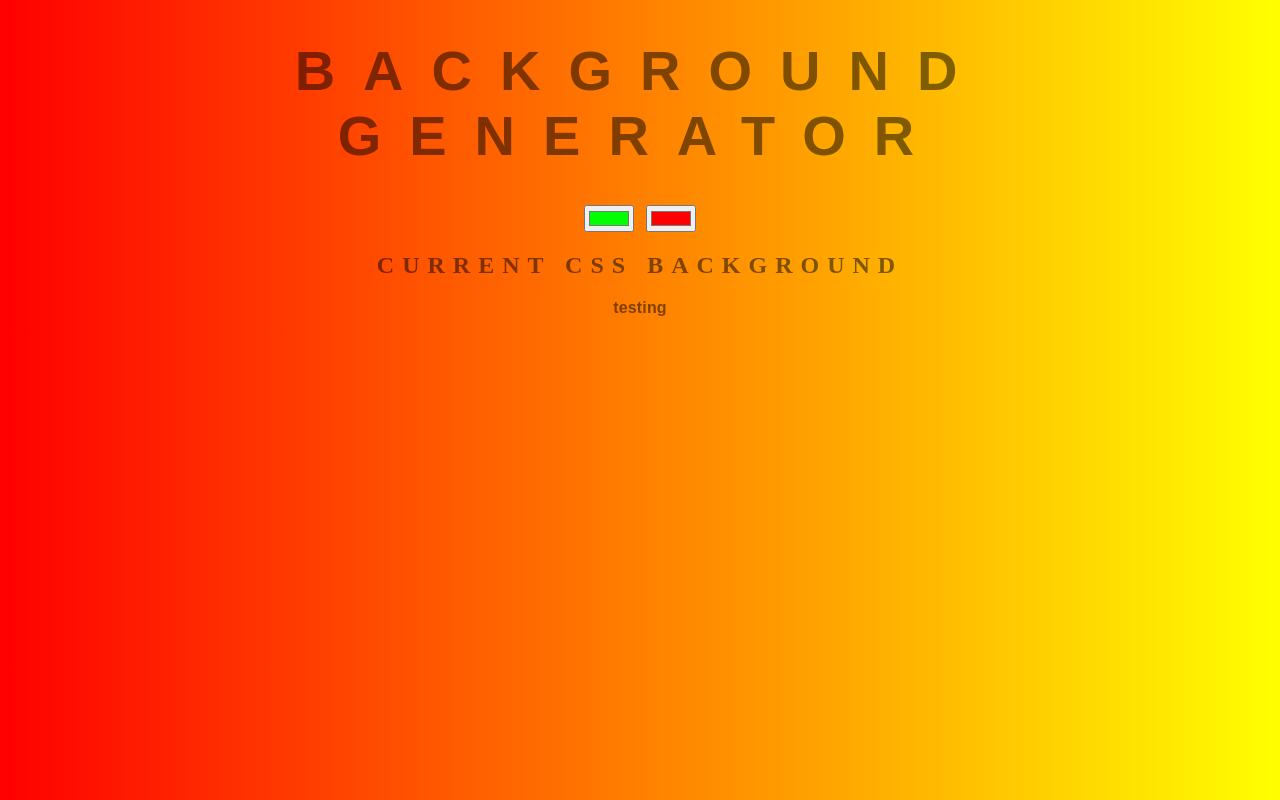
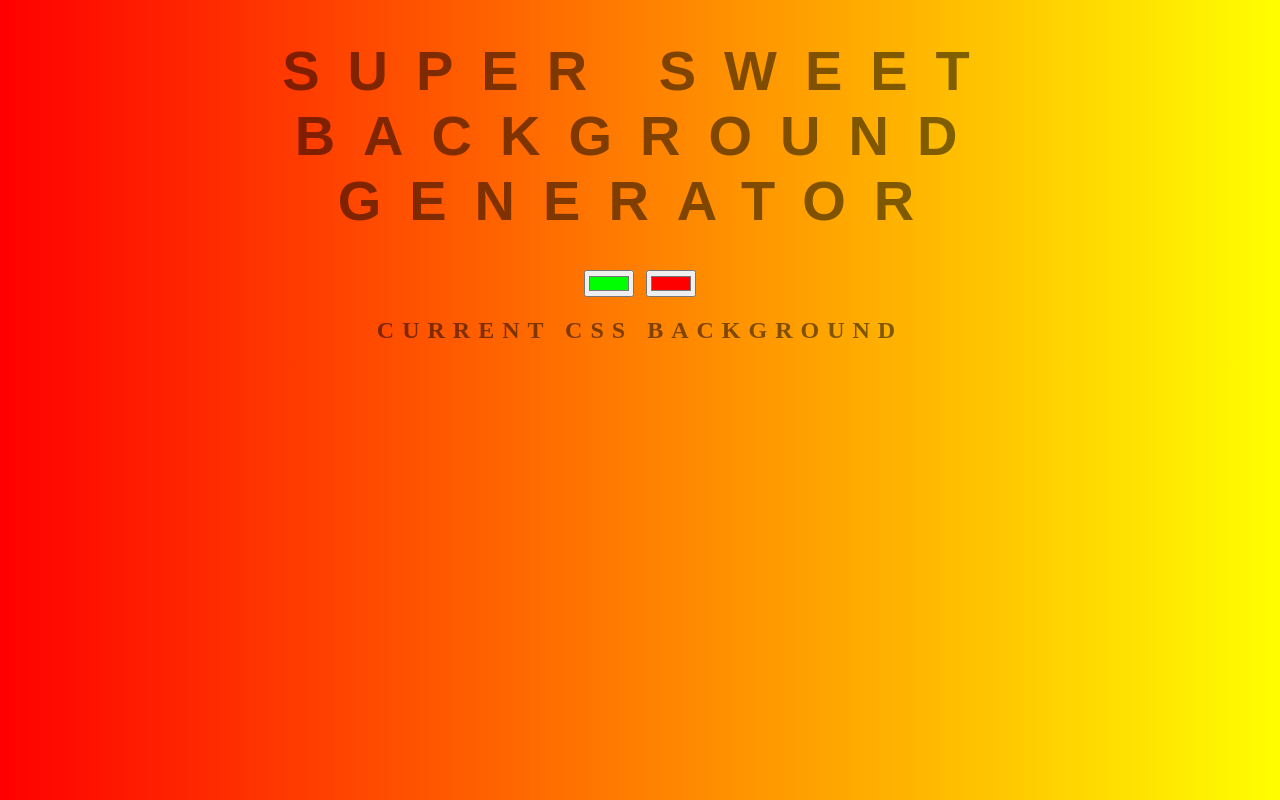
Before and after one commit to woodmatt/background-generator, a plain HTML site: page index.html in a window 1280 px wide. Drawn offline with Linux system fonts and the light colour scheme.

Commit message:
changing title

```diff
--- a/index.html
+++ b/index.html
@@ -5,11 +5,10 @@
 	<link rel="stylesheet" type="text/css" href="style.css">
 </head>
 <body id="gradient">
-	<h1>Background Generator</h1>
+	<h1>Super Sweet Background Generator</h1>
 	<input class="color1" type="color" name="color1" value="#00ff00">
 	<input class="color2" type="color" name="color2" value="#ff0000">
 	<h2>Current CSS Background</h2>
-	<h3>testing</h3>
 	<h3></h3>
 	<script type="text/javascript" src="script.js"></script>
 </body>
```
